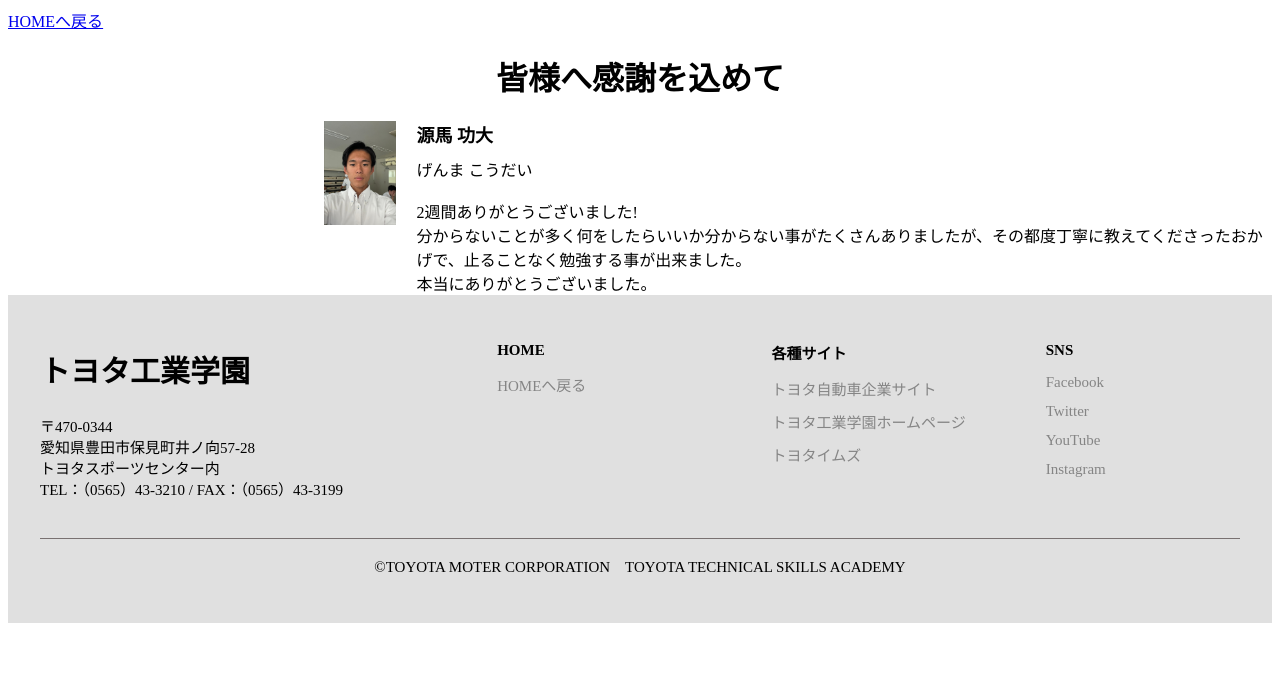
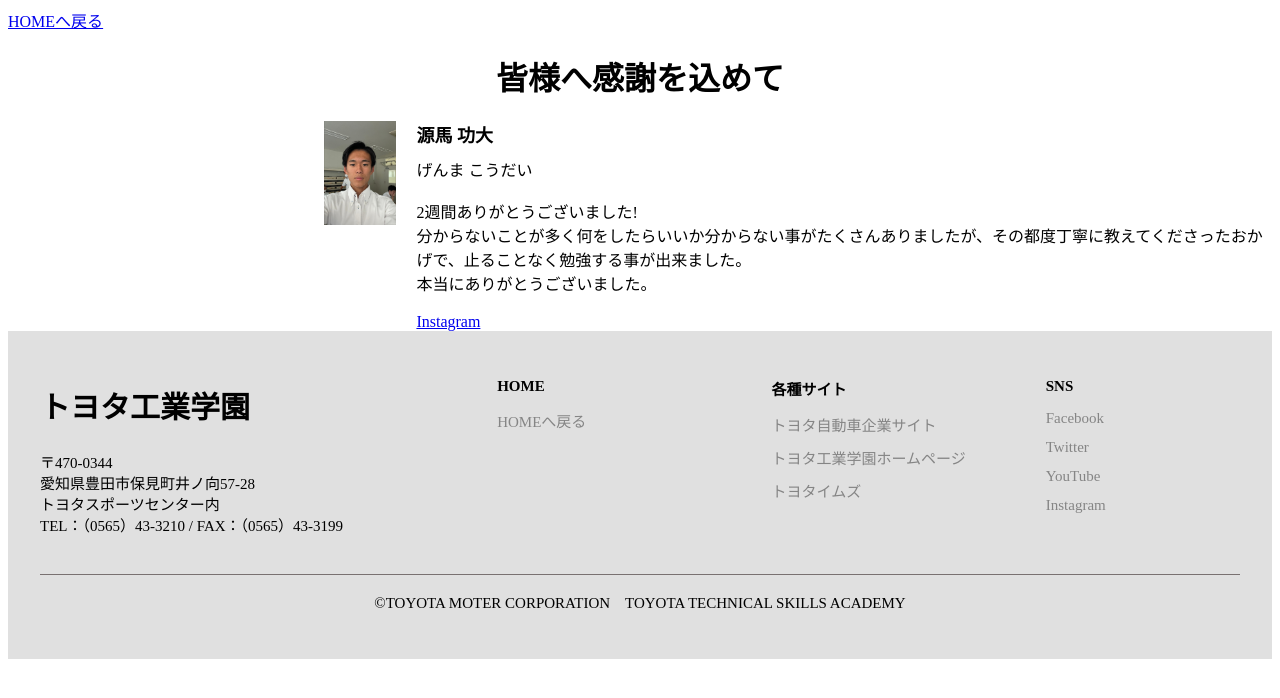
Before and after one commit to kazusa-hosoda/Gemma.DIG-msg, a plain HTML site: page index.html in a window 1280 px wide. Drawn offline with Linux system fonts and the light colour scheme.

Commit message:
Update index.html

```diff
--- a/index.html
+++ b/index.html
@@ -22,7 +22,8 @@
                 げんま こうだい<br><br>
                 2週間ありがとうございました!<br>
                 分からないことが多く何をしたらいいか分からない事がたくさんありましたが、その都度丁寧に教えてくださったおかげで、止ることなく勉強する事が出来ました。<br>
-                本当にありがとうございました。
+                本当にありがとうございました。<br><br>
+                <a href="https://instagram.com/ko.g.3?igshid=OGQ5ZDc2ODk2ZA==">Instagram</a>
               </p>
             </div>
           </div>
```
